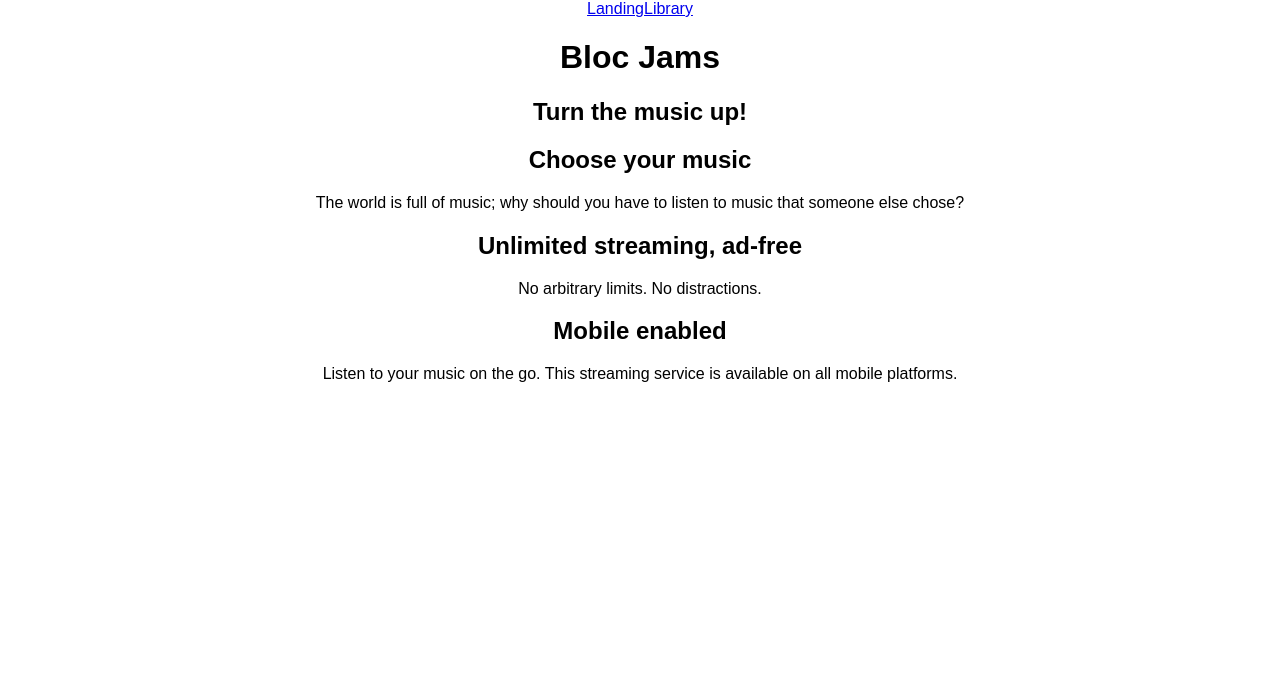
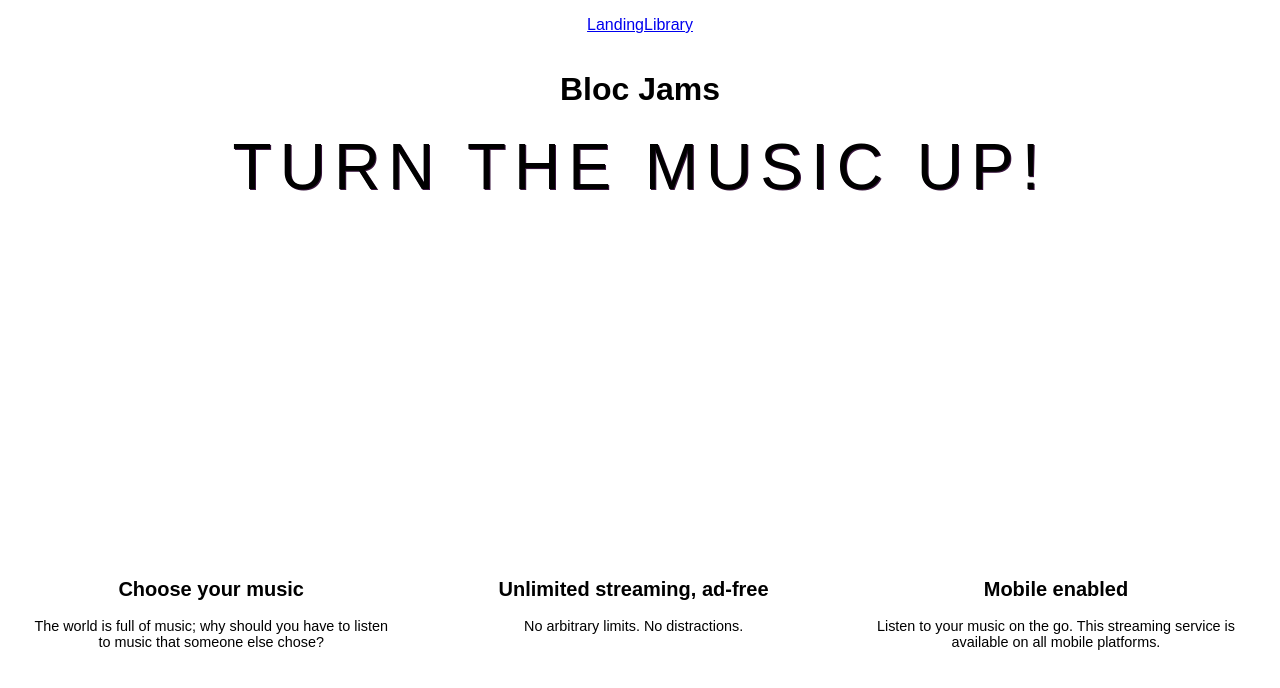
Before and after one commit to CRBryant/bloc-jams-react, a React (Create React App) app: page / in a window 1280 px wide. Shown: the top 688 px of the page. Built offline with nearby package versions, Linux system fonts and the light colour scheme.

Commit message:
Styling WIP

```diff
--- a/src/App.css
+++ b/src/App.css
@@ -1,3 +1,22 @@
+* {
+  box-sizing: border-box;
+}
+
+html {
+  height: 100%;
+}
+
+body {
+  font-family: 'Arial', sans-serif;
+  color: #000;
+  min-height: 100%;
+}
+
+nav {
+  position: relative;
+  padding: 1rem;
+}
+
 .App {
   text-align: center;
 }
--- /dev/null
+++ b/src/components/Landing.css
@@ -0,0 +1,33 @@
+.hero-title {
+  background-position: center;
+  height: 400px;
+  font-size: 4rem;
+  font-weight: 300;
+  left: 0;
+  letter-spacing: 0.5rem;
+  margin: 0;
+  text-align: center;
+  text-transform: uppercase;
+  text-shadow: 1px 1px 0px rgb(58,23,63);
+  width: 100%;
+}
+
+.selling-points {
+  position: relative;
+}
+
+.point {
+  position: relative;
+  padding: 2rem;
+  text-align: center;
+  width: 33%;
+  float: left;
+}
+
+.point-title {
+  font-size: 1.25rem;
+}
+
+.point-description {
+  font-size: 0.9rem;
+}
--- a/src/components/Landing.js
+++ b/src/components/Landing.js
@@ -1,4 +1,5 @@
 import React from 'react';
+import './Landing.css';
 
 const Landing = () => (
   <section className="landing">
--- /dev/null
+++ b/src/components/Library.css
@@ -0,0 +1,28 @@
+.album-info {
+  text-align: center;
+  height: 250px;
+  width: 250px;
+  margin: 10px auto;
+  color: #fff;
+}
+
+.album-cover {
+  height: 300px;
+  width: 300px;
+  box-shadow: 10px 10px 10px #000;
+}
+
+.album-title {
+  position: relative;
+  font-size: 24px;
+}
+
+.album-artist {
+  position: relative;
+  font-size: 16px;
+}
+
+.album-songs {
+  position: relative;
+  font-size: 12px;
+}
--- a/src/components/Library.js
+++ b/src/components/Library.js
@@ -1,6 +1,7 @@
 import React, { Component } from 'react';
 import { Link } from 'react-router-dom';
 import albumData from './../data/albums';
+import './Library.css';
 
 class Library extends Component {
 
```
Also changed, not shown: src/components/Album.css (added), src/components/PlayerBar.css (added).
